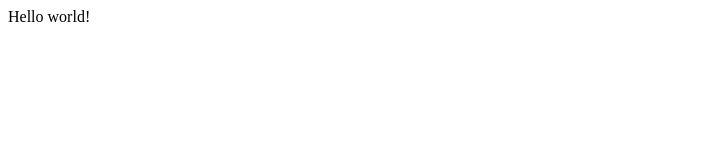
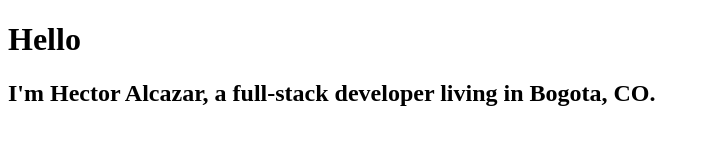
Before and after one commit to hiad/gatsby-profile, a Gatsby site: page / in a window 1280 px wide. Shown: the whole page, without its empty margins (0-710 px from the left). Built offline with nearby package versions, Linux system fonts and the light colour scheme; Gatsby itself is replaced by a stand-in of ours.

Commit message:
Gatsby project

```diff
--- a/src/pages/index.js
+++ b/src/pages/index.js
@@ -1,3 +1,12 @@
-import React from "react"
+import React from 'react';
 
-export default () => <div>Hello world!</div>
+const IndexPage = () => {
+      return (
+            <>
+                  <h1>Hello</h1>
+                  <h2>I'm Hector Alcazar, a full-stack developer living in Bogota, CO.</h2>
+            </>
+      );
+};
+
+export default IndexPage;
```
